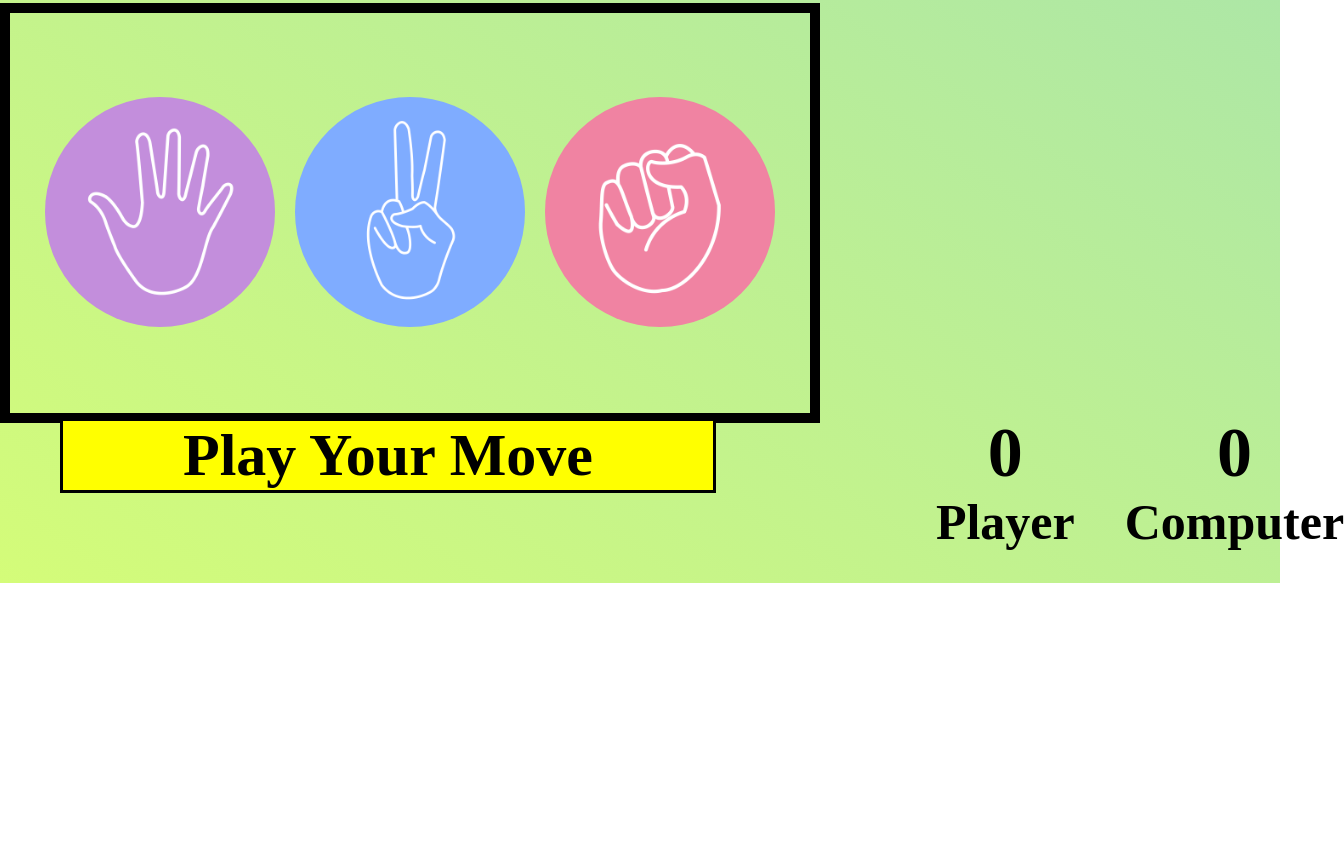
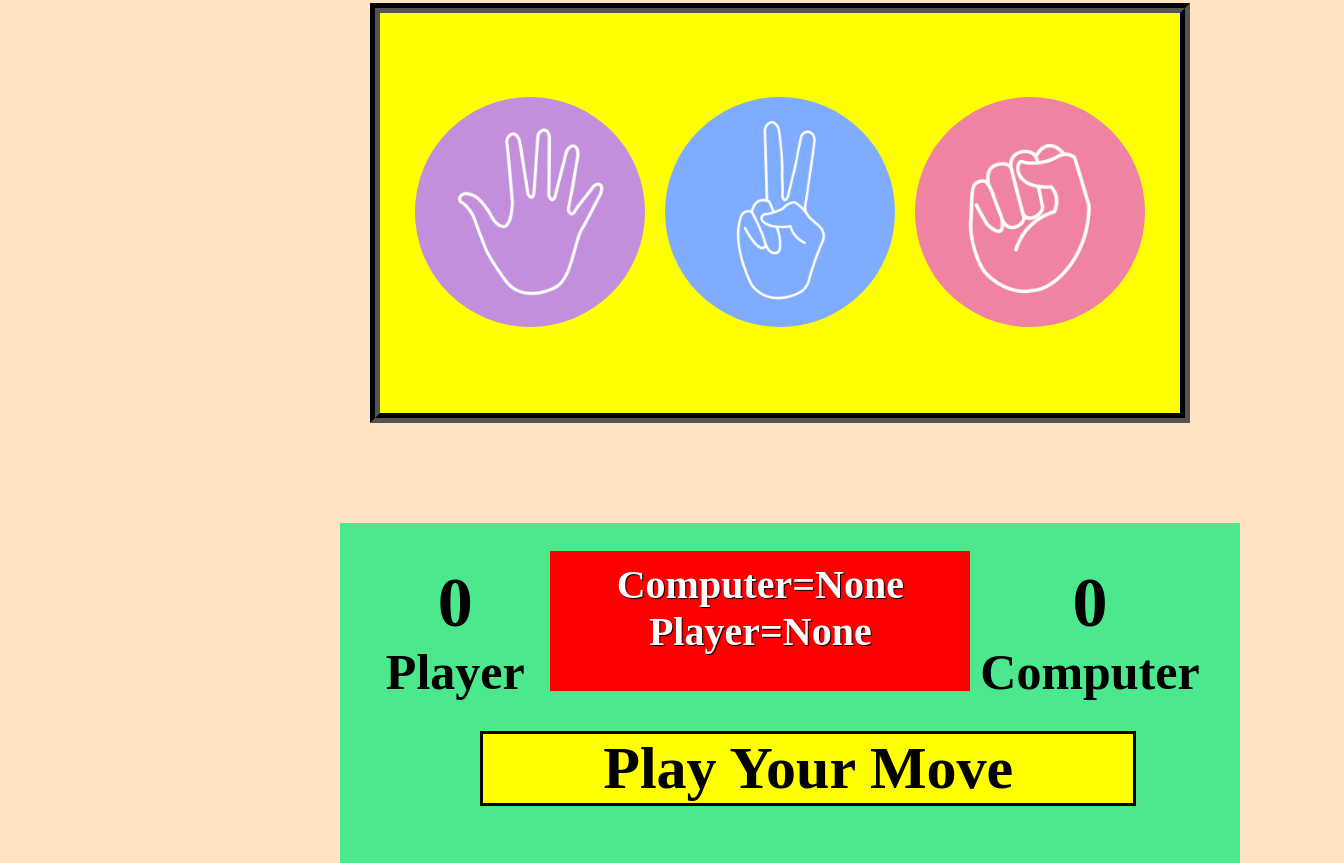
Before and after one commit to xbroindia/project2, a plain HTML site: page rock paper sisor game/game.html in a window 1280 px wide. Shown: the part 257-1120 px from the top of the page, 1344 px wide, since content can reach past the window. Before the commit the page ends 840 px from the top, so only its background shows below. Drawn offline with Linux system fonts and the light colour scheme.

Commit message:
updated game files

```diff
--- a/rock paper sisor game/game.css
+++ b/rock paper sisor game/game.css
@@ -7,9 +7,8 @@ html{
     font-size:62.5%
 }
 body{
-    background-image: linear-gradient(to top right, #d4fc79 0%, #a6e3ae 100%);
-    background-repeat: no-repeat;
-    height: 84rem;
+    background-color: bisque;
+    height: 110rem;
 }
 header{
     font-size: 5rem;
@@ -22,12 +21,15 @@ header{
 #game{
     height: 40rem;
     width: 80rem;
-    border:solid black 1rem;
+    border:groove black 1rem;
     display: flex;
     justify-content: center;
     align-items: center;
     gap: 2rem;
-    margin-top:3rem
+    margin-top:3rem;
+    margin-left:37rem;
+    overflow: hidden;
+    background-color: yellow;
 }
 .gp{
     height: 23rem;
@@ -42,25 +44,49 @@ header{
 .score{
     display: flex;
     justify-content: center;
-    gap:5rem;
+    gap:30rem;
     padding-top:4rem;
-    margin-left:100rem;
-    margin-top:-5rem
+    margin-left:34rem;
+    margin-top:10rem;
+    background-color: rgb(75, 232, 141);
+    width:90rem;
+    height: 30rem;
 }
 .player,.computer{
      font-size:5rem;
      font-weight: bold;
      text-align: center;
      text-transform: capitalize;
+
 }
+.player{
+    width:45rem;
+    margin-left:-15rem
+}
+
 #msg{
-    position: absolute;
-    left:6rem;
-    bottom: 5rem;
+    margin-top:3rem;
+    margin-left:-50rem;
     background-color: yellow;
     font-size:6rem;
     border:solid black 0.3rem;
-    width:65rem
+    width:65rem;
+    overflow: hidden;
+}
+#data{
+        position: absolute;
+        margin-left:-43rem;
+        margin-top:-10rem;
+        color:white;
+        font-size:4rem;
+        text-shadow:0.1rem 0.1rem 0.1rem black
+}
+#data{
+    background-color: red;
+    padding:1rem;
+    margin-top:-15rem;
+    width:40rem;
+    height:12rem
 }
 #pl-score{
     font-size:7rem
@@ -68,3 +94,9 @@ header{
 #com-score{
     font-size:7rem
 }
+
+@media(max-width:998px){
+    html{
+        font-size:40%
+    }
+}
--- a/rock paper sisor game/game.html
+++ b/rock paper sisor game/game.html
@@ -2,8 +2,10 @@
 <html>
     <head>
         <title>
-            rock paper scissors game
+            Rock Paper Scissor Game
         </title>
+        <meta charset="UTF-8">
+        <meta name="author" content="hamdan">
         <link rel="stylesheet" href="./game.css">
         <link rel="icon" href="./icon.png">
         </head>
@@ -31,6 +33,12 @@
                     <div class="computer" id="computer">
                             <p id="com-score">0</p>
                             <p>computer</p>
+                            <div>
+                             <p id="data">
+                                computer=none<br>
+                                player=none
+                             </p>
+                            </div>
                     <div id="msg">play your move</div>
                         </div>
                         </div>
--- a/rock paper sisor game/game.js
+++ b/rock paper sisor game/game.js
@@ -2,33 +2,38 @@ const player =document.getElementById("pl-score");
 const computer=document.getElementById("com-score");
 let boxes =document.querySelectorAll(".box");
 let message =document.getElementById("msg");
+let data =document.getElementById("data");
 
  let com = function comgen(){
-   let option = ["rock"," paper","scissor"]
+   let option = ["paper","scissor","rock"]
    indx=Math.floor (Math.random()*3);
    return option[indx]
 }
 
 function Game(player_choice){
-      console.log("player choose:",player_choice);
-      console.log("computer choose",com());
-      if(player_choice === com()){
-        message.innerText="match is draw"
+      let com_choice = com();
+      if(player_choice === com_choice){
+        data.innerText= `player:${player_choice} \ncomputer:${com_choice}\n`;
+        message.innerText="match is draw";
       }
-      else if(player_choice === "rock" && com()==="scissor"){
+      else if(player_choice === "rock" && com_choice==="scissor"){
              message.innerText="player win the match";
+             data.innerText= `player:${player_choice} \ncomputer:${com_choice}\n`;
              player.innerText=parseInt(player.innerText)+1
       }
-      else if(player_choice === "paper" && com()==="rock"){
+      else if(player_choice === "paper" && com_choice==="rock"){
         message.innerText="player win the match";
+        data.innerText= `player:${player_choice} \ncomputer:${com_choice}\n`;
         player.innerText=parseInt(player.innerText)+1
       }
-      else if(player_choice === "scissor" && com()==="paper"){
-        message.innerText="player win the match"
-        player.innetText=parsenInt(player.innerText)+1
+      else if(player_choice === "scissor" && com_choice==="paper"){
+        message.innerText="player win the match";
+        data.innerText= `player:${player_choice} \ncomputer:${com_choice}\n`;
+        player.innerText=parseInt(player.innerText)+1
       }
       else{
-        message.innerText="player lose the match";
+        message.innerText=`player lose the match`;
+        data.innerText= `player :${player_choice}\ncomputer:${com_choice}\n`;
         computer.innerText=parseInt(computer.innerText)+1
       }
 }
```
